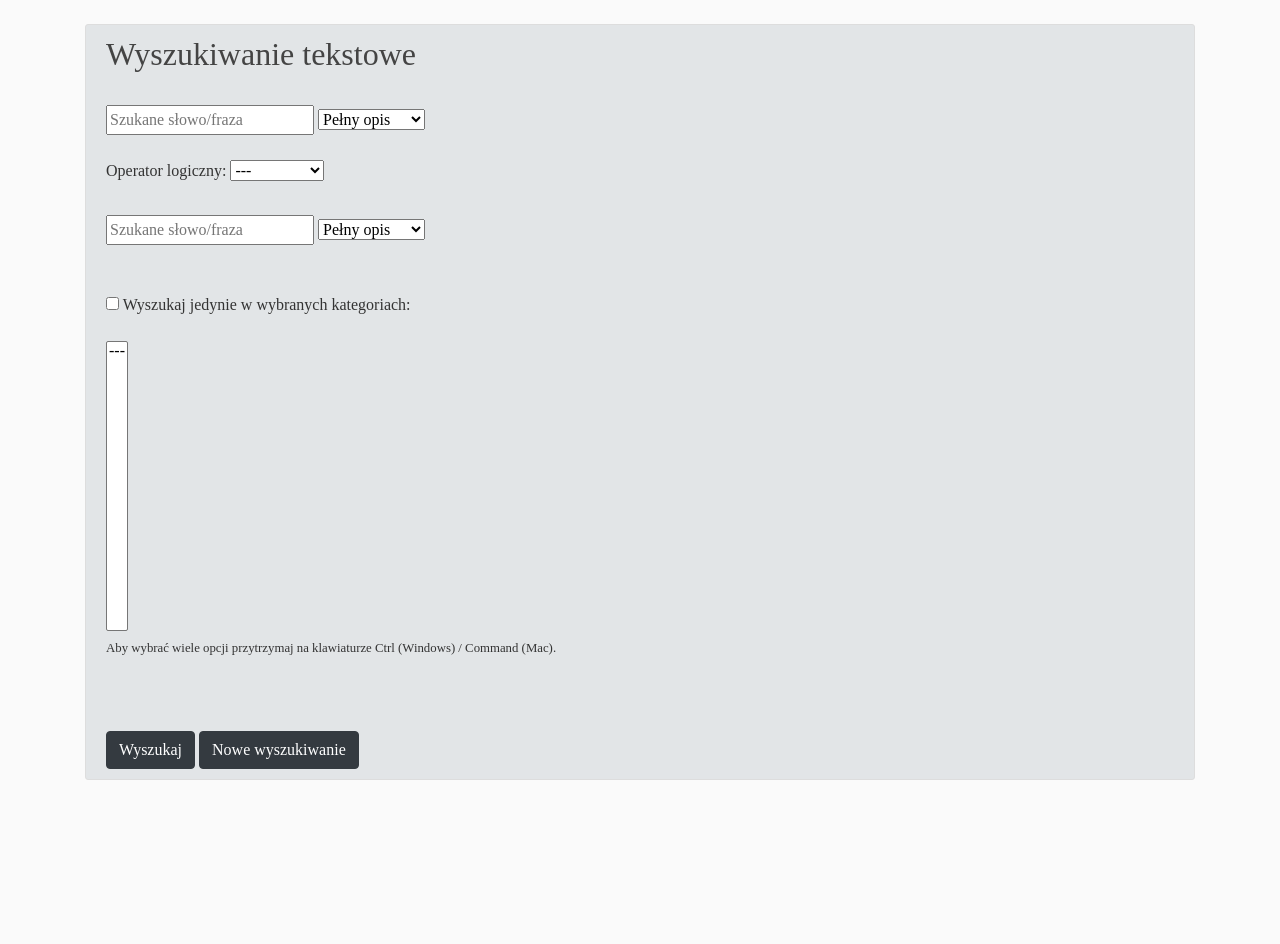
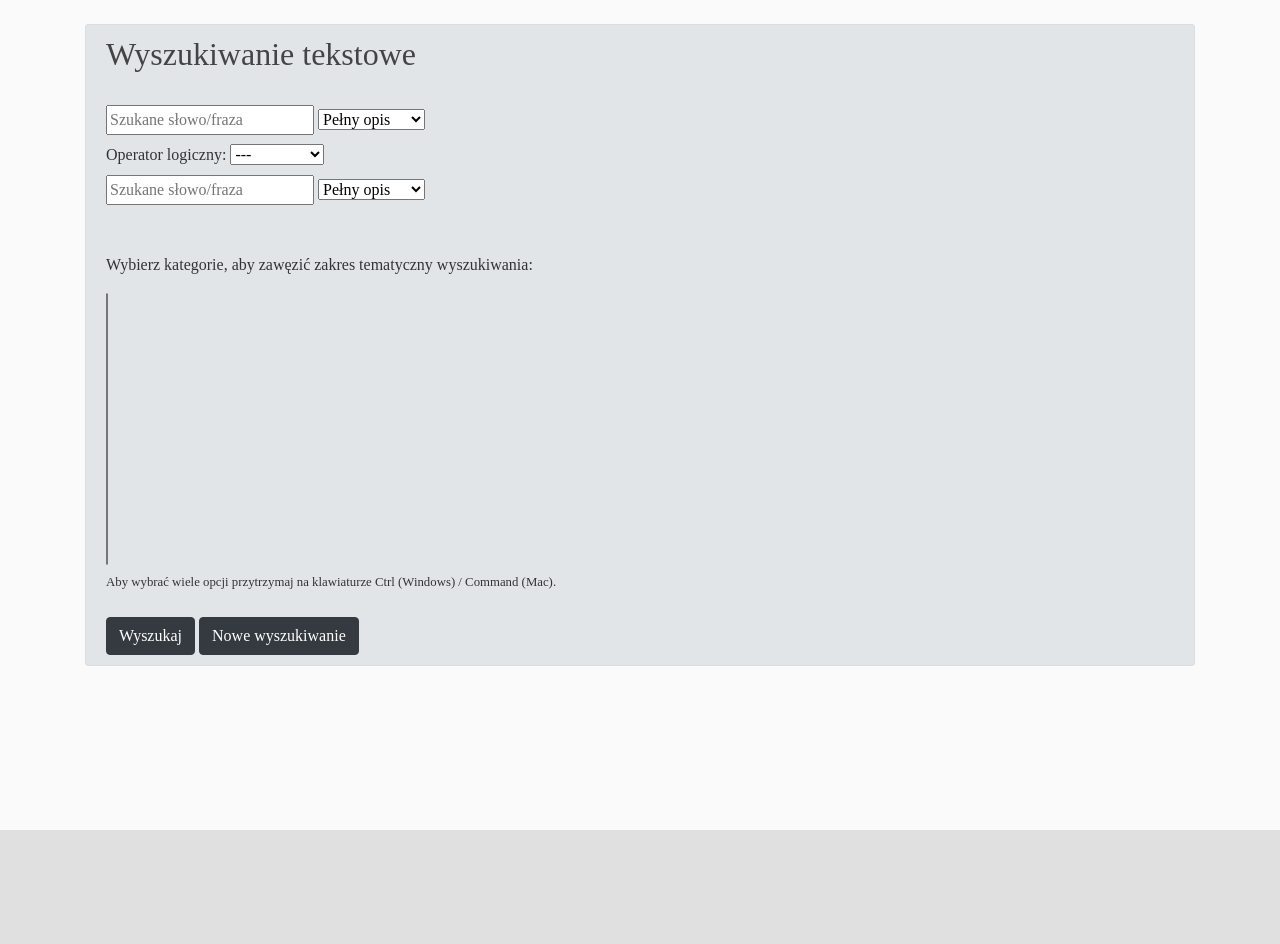
Before and after one commit to Hermotimos/PublicationsDB, a Django app: template bibliography/templates/bibliography/bibliography_search.html in a window 1280 px wide. Shown: the part 56-1000 px from the top of the page. After the commit the page ends 886 px from the top, so only its background shows below. Run offline with Django 3.2, Linux system fonts and the light colour scheme; the template is opened without the code that fills it, so the values that code supplies are empty; some libraries are stand-ins or nearby versions.

Commit message:
layout of bibliography_search.html changed for visibility

```diff
--- a/bibliography/templates/bibliography/bibliography_search.html
+++ b/bibliography/templates/bibliography/bibliography_search.html
@@ -9,6 +9,7 @@
             <h2>Wyszukiwanie tekstowe</h2>
             <br>
             <!--  COL 1   -->
+            <div>
                 <input type="text" name="search1" placeholder="Szukane słowo/fraza" value="{{ request.GET.search1 }}" required/>
                 <select id="option1" name="option1">
                     <option value="all">Pełny opis</option>
@@ -16,8 +17,8 @@
                     <option value="title">Tytuł</option>
                     <option value="year">Rok wydania</option>
                 </select>
-
-            <br><br>
+            </div>
+            <div class="mt-2 mb-0">
                 <label>Operator logiczny:</label>
                 <select id="operator" name="operator">
                     <option value="none">---</option>
@@ -25,8 +26,8 @@
                     <option value="or">OR</option>
                     <option value="not">AND NOT</option>
                 </select>
-            <br><br>
-
+            </div>
+            <div>
                 <input type="text" name="search2" placeholder="Szukane słowo/fraza" value="{{ request.GET.search2 }}"/>
                 <select id="option2" name="option2">
                     <option value="all">Pełny opis</option>
@@ -34,12 +35,11 @@
                     <option value="title">Tytuł</option>
                     <option value="year">Rok wydania</option>
                 </select>
-            <br><br><br>
+            </div>
+<br><br>
 
-            <input type="checkbox" name="is_categories" value="True"> Wyszukaj jedynie w wybranych kategoriach:<br>
-            <br>
+            <p> Wybierz kategorie, aby zawęzić zakres tematyczny wyszukiwania:</p>
             <select name="categories" size ="15" multiple>
-                <option value="none">---</option>
                 {% for key, value in categories3.items %}
                     <option value="{{ key }}">{{ value }}</option>
                 {% endfor %}
@@ -47,7 +47,6 @@
             <br>
             <small>Aby wybrać wiele opcji przytrzymaj na klawiaturze Ctrl (Windows) / Command (Mac).</small>
 
-            <br><br>
             <br><br>
             <button class="btn btn-dark" type="submit">Wyszukaj</button>
             <a href="{% url 'bibliography:search' %}" class="btn btn-dark text-right">Nowe wyszukiwanie</a>
```
Lines whose indentation alone changed are shown as unchanged.
